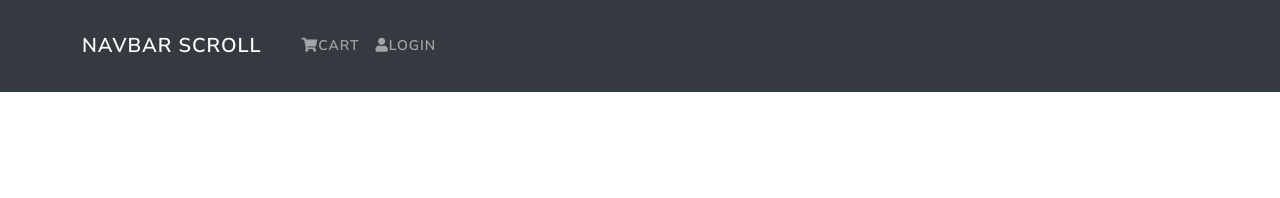
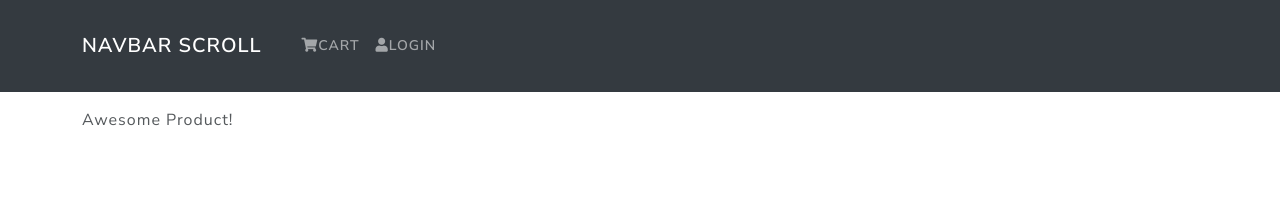
Before and after one commit to aishwaryaprabhat/full-stack-ecommerce-website, a React (Create React App) app in the folder frontend/: page /product/1 in a window 1280 px wide. Shown: the top 198 px of the page. Built offline with nearby package versions, Linux system fonts and the light colour scheme.

Commit message:
another route example

```diff
--- a/frontend/src/App.js
+++ b/frontend/src/App.js
@@ -4,6 +4,7 @@ import Header from './components/Header'
 import Footer from './components/Footer'
 import HomeScreen from './screens/HomeScreen'
 import { BrowserRouter as Router, Route } from 'react-router-dom'
+import ProductScreen from './screens/ProductScreen'
 
 function App() {
   return (
@@ -12,6 +13,7 @@ function App() {
       <main className="py-3">
         <Container>
         <Route path="/" component={HomeScreen} exact />
+        <Route path="/product/:id" component={ProductScreen} />
         </Container>
       </main>
       <Footer />
--- /dev/null
+++ b/frontend/src/screens/ProductScreen.js
@@ -0,0 +1,11 @@
+import React from 'react'
+
+const ProductScreen = () => {
+    return (
+        <div>
+            Awesome Product!
+        </div>
+    )
+}
+
+export default ProductScreen
```
